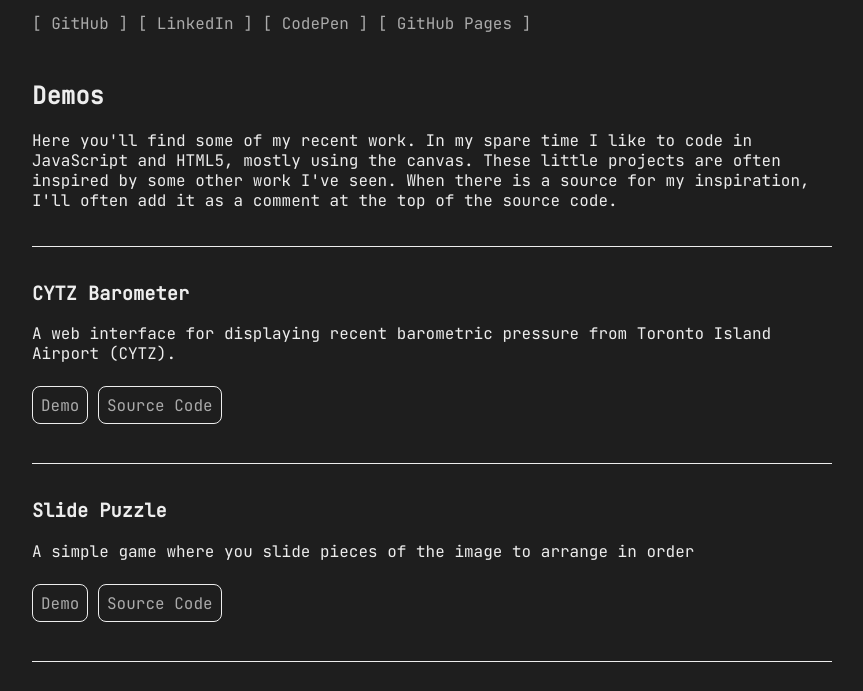
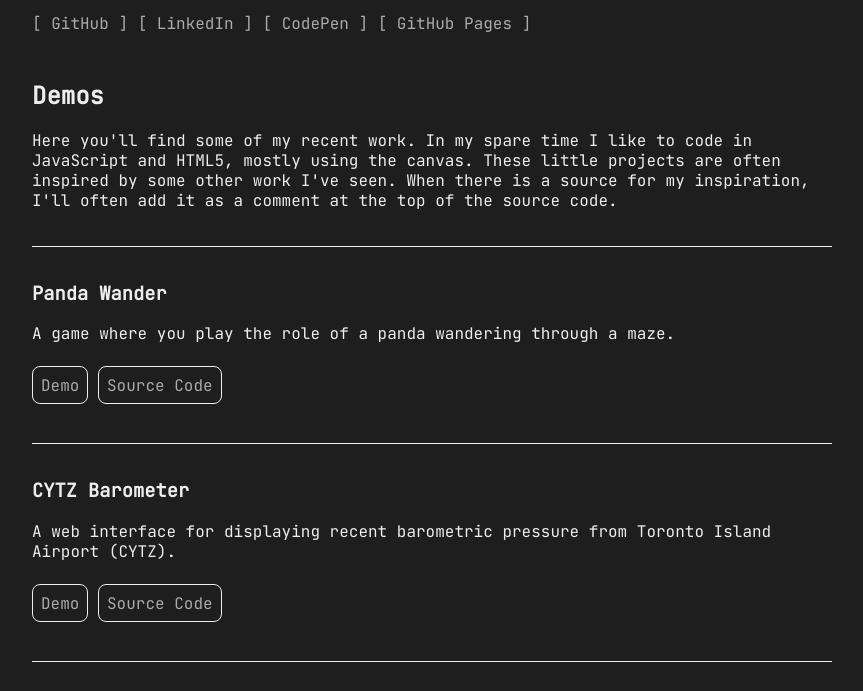
Before and after one commit to rbrander/rbrander.ca, a plain HTML site: page index.html in a window 1280 px wide. Shown: the part 109-800 px from the top of the page, without its empty margins (0-863 px from the left). Drawn offline with Linux system fonts and the light colour scheme.

Commit message:
add panda wander

```diff
--- a/index.html
+++ b/index.html
@@ -128,6 +128,14 @@
     </div>
     <br />
     <div class="demo-container">
+      <h3>Panda Wander</h3>
+      <p>A game where you play the role of a panda wandering through a maze.</p>
+      <p class="button-container">
+        <a class="button" href="https://rbrander.ca/panda-wander/">Demo</a>
+        <a class="button" href="https://github.com/rbrander/panda-wander">Source Code</a>
+      </p>
+    </div>
+    <div class="demo-container">
       <h3>CYTZ Barometer</h3>
       <p>A web interface for displaying recent barometric pressure from Toronto Island Airport (CYTZ).</p>
       <p class="button-container">
```
